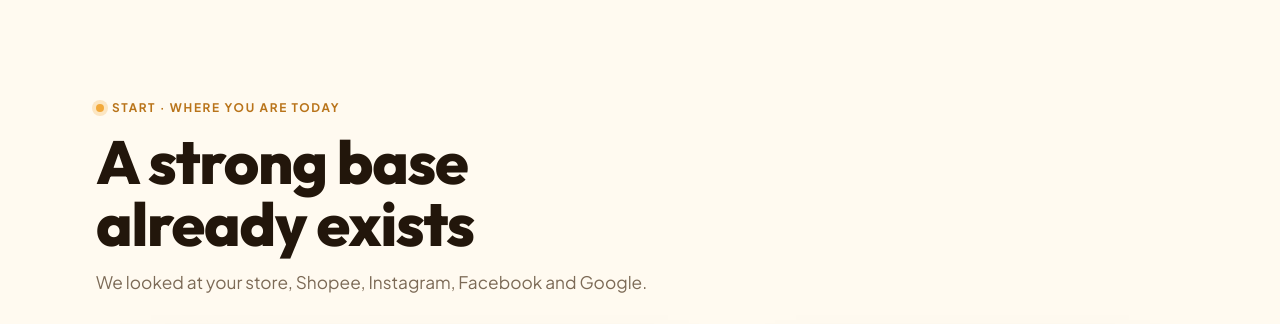
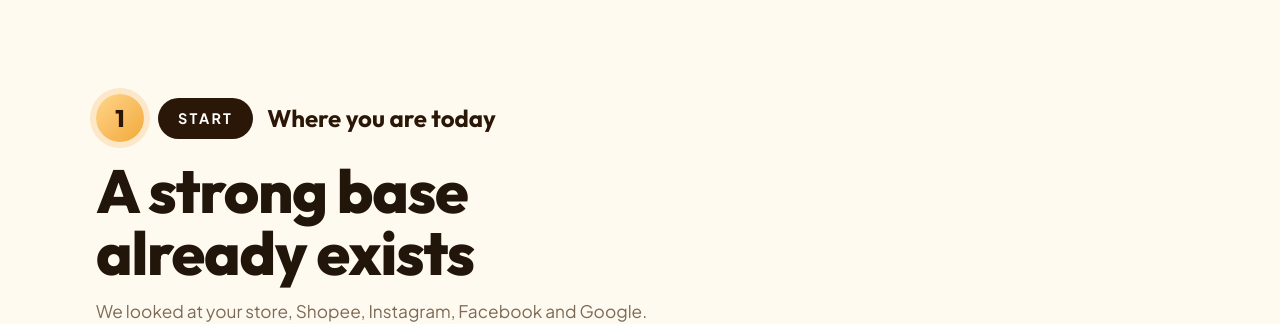
Before and after one commit to theoceanbluebr/propostas, a plain HTML site: page baraka-distribuidora/index.html in a window 1280 px wide. Shown: the part 853-1177 px from the top of the page. Drawn offline with Linux system fonts and the light colour scheme.

Commit message:
Baraka: títulos de seção destacados e divisões entre blocos
Co-Authored-By: Claude Sonnet 5.5 <noreply@anthropic.com>
Claude-Session: https://claude.ai/code/session_014SHWY91QThjY1vrkUtkhvm

```diff
--- a/baraka-distribuidora/index.html
+++ b/baraka-distribuidora/index.html
@@ -67,6 +67,19 @@ section.soft{background:linear-gradient(180deg,#FFF3DB,#FFFAF0)}
 .head{margin-bottom:34px;max-width:720px}
 .head h2{font-size:clamp(2.1rem,6vw,3.8rem);font-weight:800;margin-top:12px}
 .head p{margin:14px 0 0;color:var(--mute);font-size:1.08rem}
+
+section.part{position:relative}
+section.part::before{content:"";position:absolute;left:0;right:0;top:0;height:8px;background:linear-gradient(90deg,#F2A93B,#7DBB45)}
+.head .eyebrow.step{display:flex;flex-wrap:wrap;align-items:center;gap:10px 14px;font-size:1rem;letter-spacing:0;text-transform:none;color:var(--brown);margin-bottom:6px}
+.head .eyebrow.step::before{display:none}
+.step .stn{width:48px;height:48px;border-radius:50%;display:grid;place-items:center;font-family:"Outfit";font-weight:800;font-size:1.5rem;color:var(--brown);background:linear-gradient(135deg,#FFD58A,#F2A93B);box-shadow:0 0 0 6px rgba(242,169,59,.22);flex:none}
+.step .stp{background:var(--brown);color:#fff;border-radius:999px;padding:9px 20px;font-weight:800;font-size:.9rem;letter-spacing:.16em;text-transform:uppercase}
+.step .stt{font-family:"Outfit";font-weight:700;font-size:clamp(1.15rem,3vw,1.5rem);color:var(--brown)}
+.head.sub{max-width:none;margin-top:clamp(56px,9vw,96px);padding-top:clamp(36px,6vw,56px);border-top:2px dashed #E3C98E}
+.head.sub>*{max-width:720px}
+.head .eyebrow.step{max-width:none}
+.head{position:relative}
+.head h2{padding-left:0;margin-top:18px}
 /* bento */
 .bento{display:grid;grid-template-columns:repeat(12,minmax(0,1fr));gap:18px}
 .c7{grid-column:span 7}.c5{grid-column:span 5}.c12{grid-column:span 12}
@@ -265,7 +278,7 @@ footer.ob a{color:#fff;font-weight:700;text-decoration:none;border-bottom:1px so
 
 <section class="part" id="start"><div class="wrap">
   <div class="head rv">
-    <div class="eyebrow" data-i="s_eye"></div>
+    <div class="eyebrow step" data-step="1" data-i="s_eye"></div>
     <h2 data-i="s_h2"></h2>
     <p data-i="s_p"></p>
   </div>
@@ -292,7 +305,7 @@ footer.ob a{color:#fff;font-weight:700;text-decoration:none;border-bottom:1px so
 
 <section class="part soft" id="middle"><div class="wrap">
   <div class="head rv">
-    <div class="eyebrow" data-i="m_eye"></div>
+    <div class="eyebrow step" data-step="2" data-i="m_eye"></div>
     <h2 data-i="m_h2"></h2>
     <p data-i="m_p"></p>
   </div>
@@ -312,8 +325,8 @@ footer.ob a{color:#fff;font-weight:700;text-decoration:none;border-bottom:1px so
   </div>
   <p class="src" data-i="src"></p>
 
-  <div class="head rv" style="margin-top:clamp(56px,9vw,96px)">
-    <div class="eyebrow" data-i="p_eye"></div>
+  <div class="head sub rv">
+    <div class="eyebrow step" data-step="2" data-i="p_eye"></div>
     <h2 data-i="p_h2"></h2>
   </div>
   <div class="plan">
@@ -335,7 +348,7 @@ footer.ob a{color:#fff;font-weight:700;text-decoration:none;border-bottom:1px so
 
 <section class="part" id="end"><div class="wrap">
   <div class="head rv">
-    <div class="eyebrow" data-i="e_eye"></div>
+    <div class="eyebrow step" data-step="3" data-i="e_eye"></div>
     <h2 data-i="e_h2"></h2>
     <p data-i="e_p"></p>
   </div>
@@ -579,6 +592,10 @@ footer.ob a{color:#fff;font-weight:700;text-decoration:none;border-bottom:1px so
     lang=l;
     document.documentElement.lang=l;
     [].forEach.call(document.querySelectorAll("[data-i]"),function(e){e.innerHTML=t(e.getAttribute("data-i"))});
+    [].forEach.call(document.querySelectorAll(".eyebrow.step"),function(e){
+      var p=t(e.getAttribute("data-i")).split(" · ");
+      e.innerHTML='<span class="stn">'+e.getAttribute("data-step")+'</span><span class="stp">'+p[0]+'</span><span class="stt">'+(p[1]||"")+'</span>';
+    });
     [].forEach.call(document.querySelectorAll("[data-l]"),function(b){b.setAttribute("aria-pressed",b.getAttribute("data-l")===l?"true":"false")});
     document.getElementById("map").setAttribute("aria-label",({en:"Map of Arab food places within 5 km of Baraka",pt:"Mapa de lugares árabes em 5 km da Baraka",tr:"Baraka'nın 5 km çevresindeki Arap mekânları haritası"})[l]);
     plist();calc();
```
